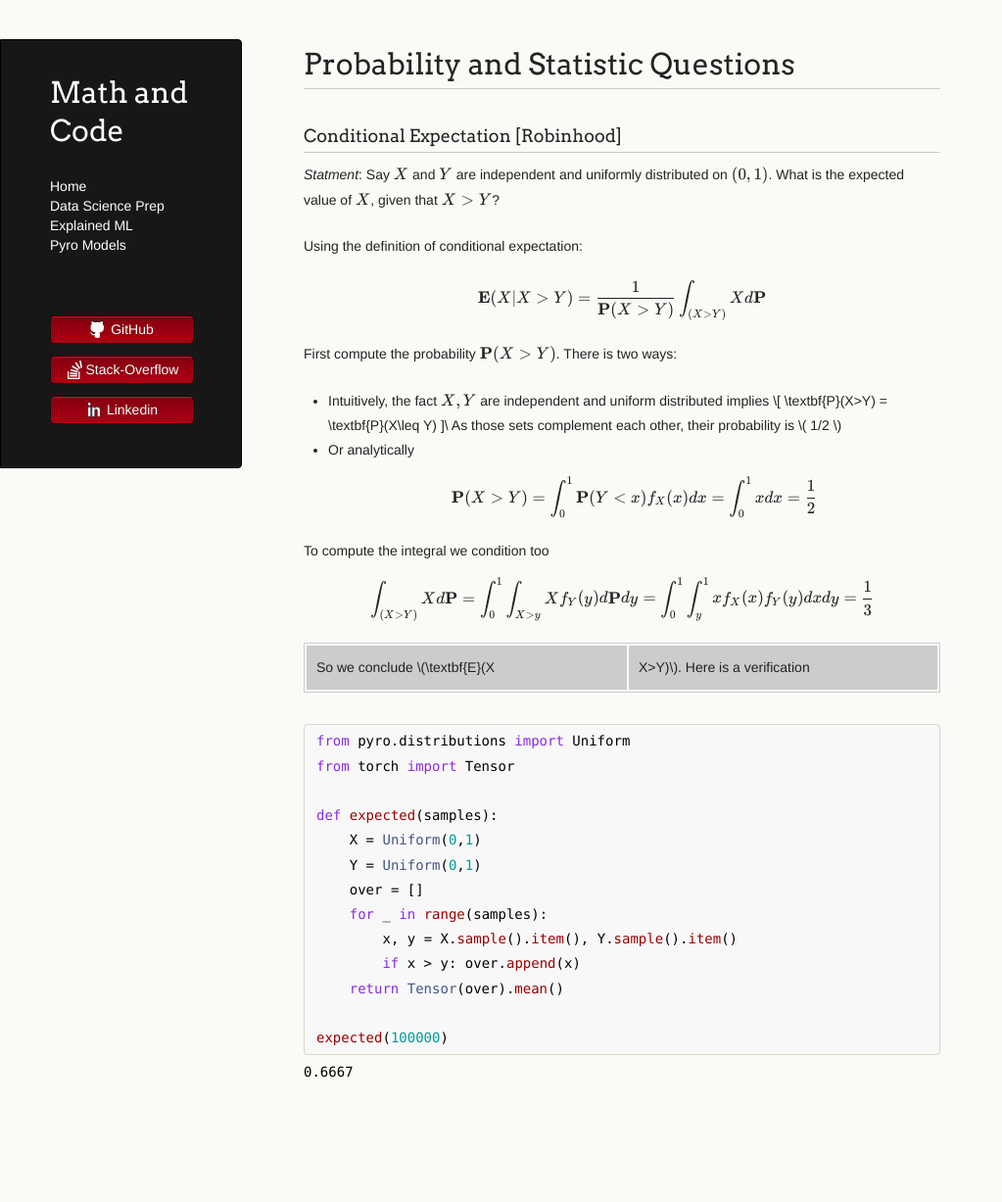
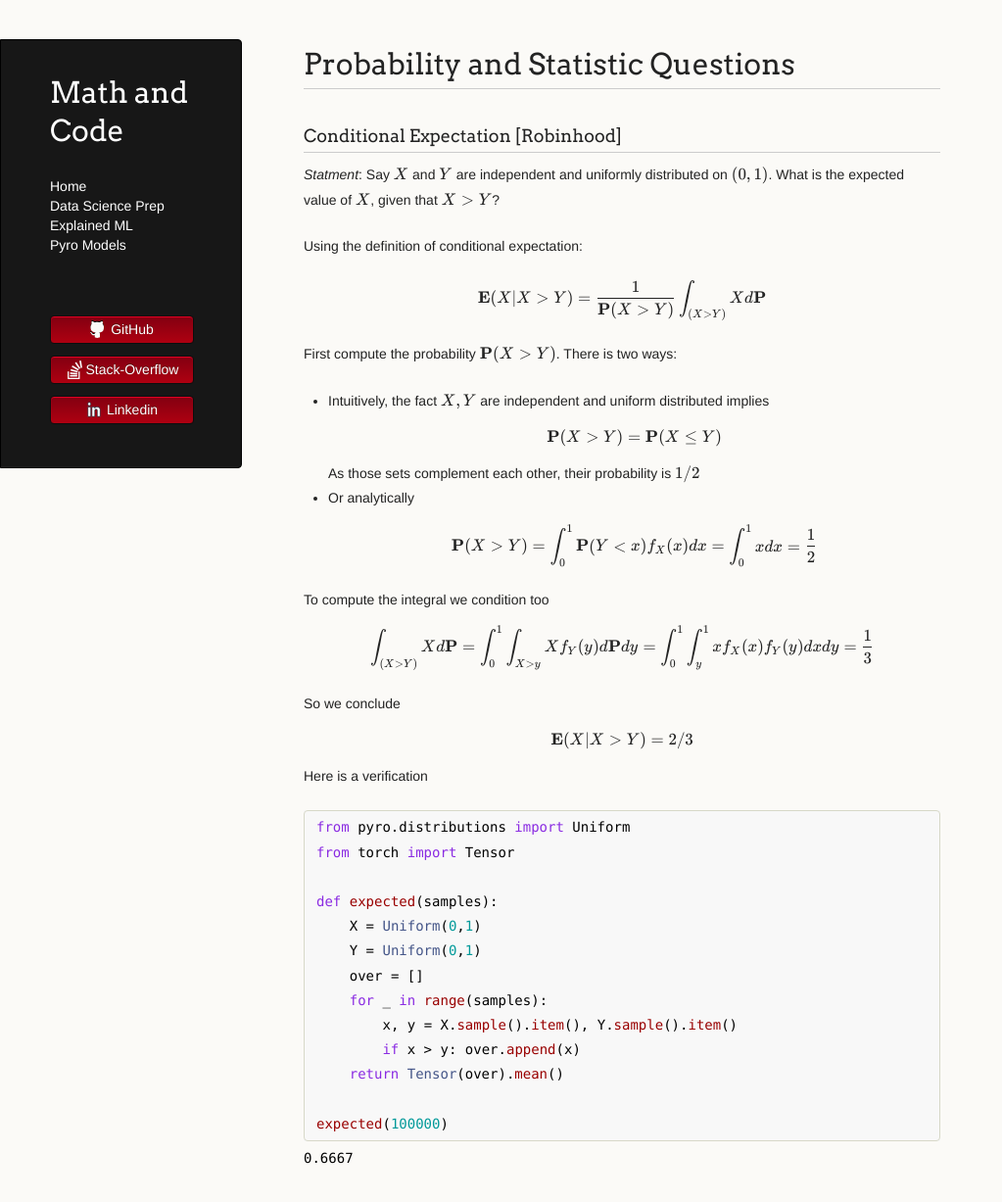
Before and after one commit to LemonPy29/LemonPy29.github.io, a Jekyll site: the page built from data-science-prep/probability-statistic.md, in a window 1280 px wide and 1317 px high. Shown: the top 1227 px of the window at 98% size, without its empty margins (0-1023 px from the left). Built offline with Jekyll 4.4.1, drawn with Linux system fonts in a browser that asks for light colours; nearby versions of some CDN libraries; the repository's description, which GitHub fills in, is left out.

Commit message:
Update probability-statistic.md

````diff
--- a/data-science-prep/probability-statistic.md
+++ b/data-science-prep/probability-statistic.md
@@ -18,7 +18,7 @@ First compute the probability \\( \textbf{P}(X>Y) \\). There is two ways:
   * Intuitively, the fact \\( X, Y\\) are independent and uniform distributed implies
     \\[
     \textbf{P}(X>Y) = \textbf{P}(X\leq Y)
-    ]\\
+    \\]
     As those sets complement each other, their probability is \\( 1/2 \\)
   * Or analytically
     \\[
@@ -28,7 +28,11 @@ First compute the probability \\( \textbf{P}(X>Y) \\). There is two ways:
 To compute the integral we condition too
 \\[ \int_{(X>Y)}Xd\textbf{P} = \int_{0}^{1} \int_{X>y} X f_Y(y)d\textbf{P} dy = \int_{0}^{1} \int_{y}^{1} x f_X(x) f_Y(y)dxdy  = \frac{1}{3}\\]
 
-So we conclude \\(\textbf{E}(X|X>Y)\\). Here is a verification
+So we conclude
+\\[
+\textbf{E}(X|X>Y) = 2/3
+\\]
+Here is a verification
 
 ```python
 from pyro.distributions import Uniform
````
